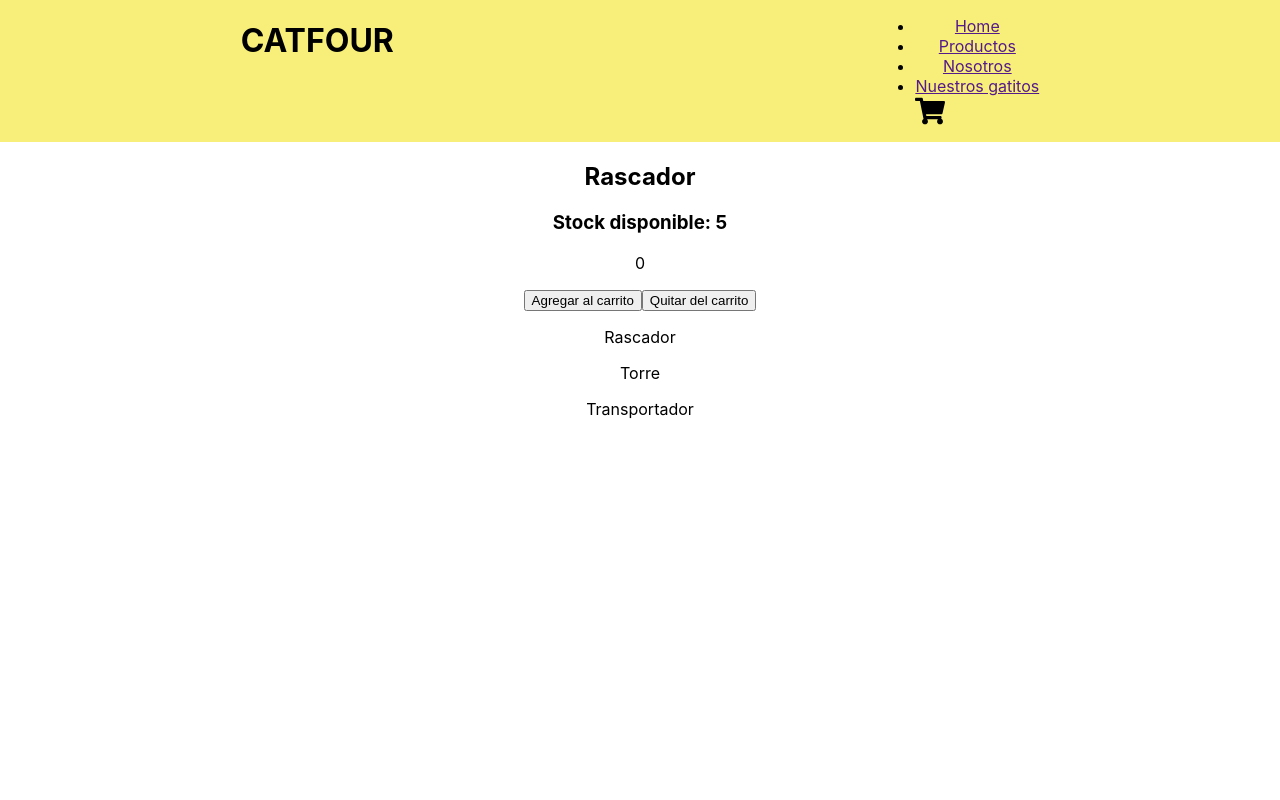
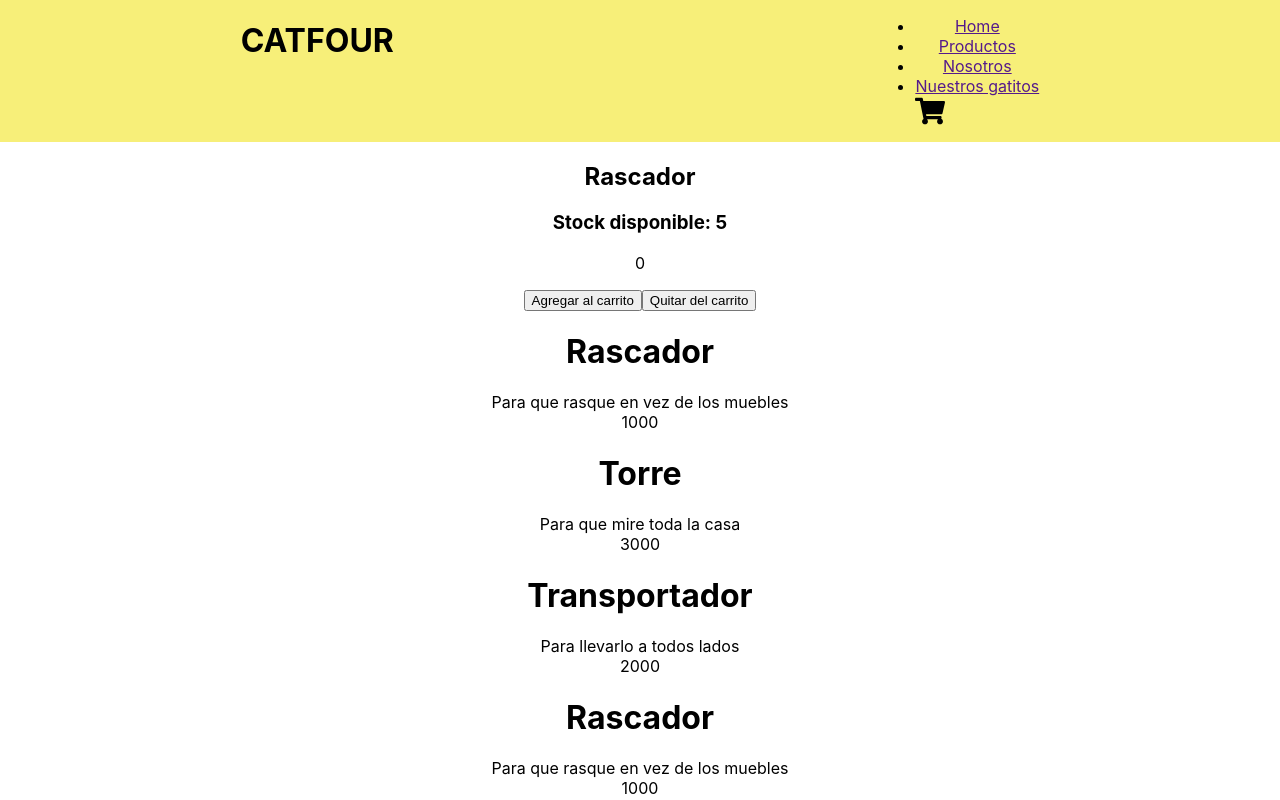
Before and after one commit to Maeruth22/Catfour, a React (Create React App) app: page / in a window 1280 px wide. Shown: the top 800 px of the page. Built offline with nearby package versions, Linux system fonts and the light colour scheme.

Commit message:
Add files via upload

```diff
--- a/src/components/itemListContainer/ItemList/Item.js
+++ b/src/components/itemListContainer/ItemList/Item.js
@@ -1,15 +1,47 @@
-import { useEffect, useState } from "react"
+import { useState } from "react"
 
 
 export default function Item () {
-    const [item, setItem] = useState ([])
+    const [item, setItem] = useState ([]);
 
-    useEffect(() => {
-       const Rascador = [
-        {id: 'rascador' ,
-        title: 'Rascador' ,
-        description: 'Para que rasque en vez de los muebles' ,
-        price: 1000},
-       ]
-    }, [])
+        const Rascador = {
+            id: 'rascador' ,
+            title: 'Rascador' ,
+            description: 'Para que rasque en vez de los muebles' ,
+            price: 1000,
+            };
+        const Torre = {
+            id: 'torre' ,
+            title: 'Torre' ,
+            description: 'Para que mire toda la casa',
+            price: 3000
+            };
+        const Transportador = {
+            id: 'transportador' ,
+            title:'Transportador' ,
+            description: 'Para llevarlo a todos lados' ,
+            price: 2000
+            };
+
+
+return (
+    <>
+
+    <div>
+        <h1>{Rascador.title}</h1>
+        <div>{Rascador.description}</div>
+        <div>{Rascador.price}</div>
+    </div>
+    <div>
+        <h1>{Torre.title}</h1>
+        <div>{Torre.description}</div>
+        <div>{Torre.price}</div>
+    </div>
+    <div>
+        <h1>{Transportador.title}</h1>
+        <div>{Transportador.description}</div>
+        <div>{Transportador.price}</div>
+    </div>
+   </>
+)
 }
--- a/src/components/itemListContainer/ItemList/ItemList.js
+++ b/src/components/itemListContainer/ItemList/ItemList.js
@@ -1,5 +1,5 @@
 import {useState, useEffect} from 'react';
-/*import Item from './Item'*/
+import Item from './Item'
 
 export default function ItemList () {
     const [itemList, setItemList] = useState ([])
@@ -33,7 +33,7 @@ export default function ItemList () {
     console.log(itemList)
     return (
         <div>
-        { itemList.map((items)=> <p key={items.id}>{items.title}</p> ) }
+         { itemList.map((items)=> <Item key={items.id} precio={items.precio} img={items.img}/> ) }
         </div>
     )
 
```
